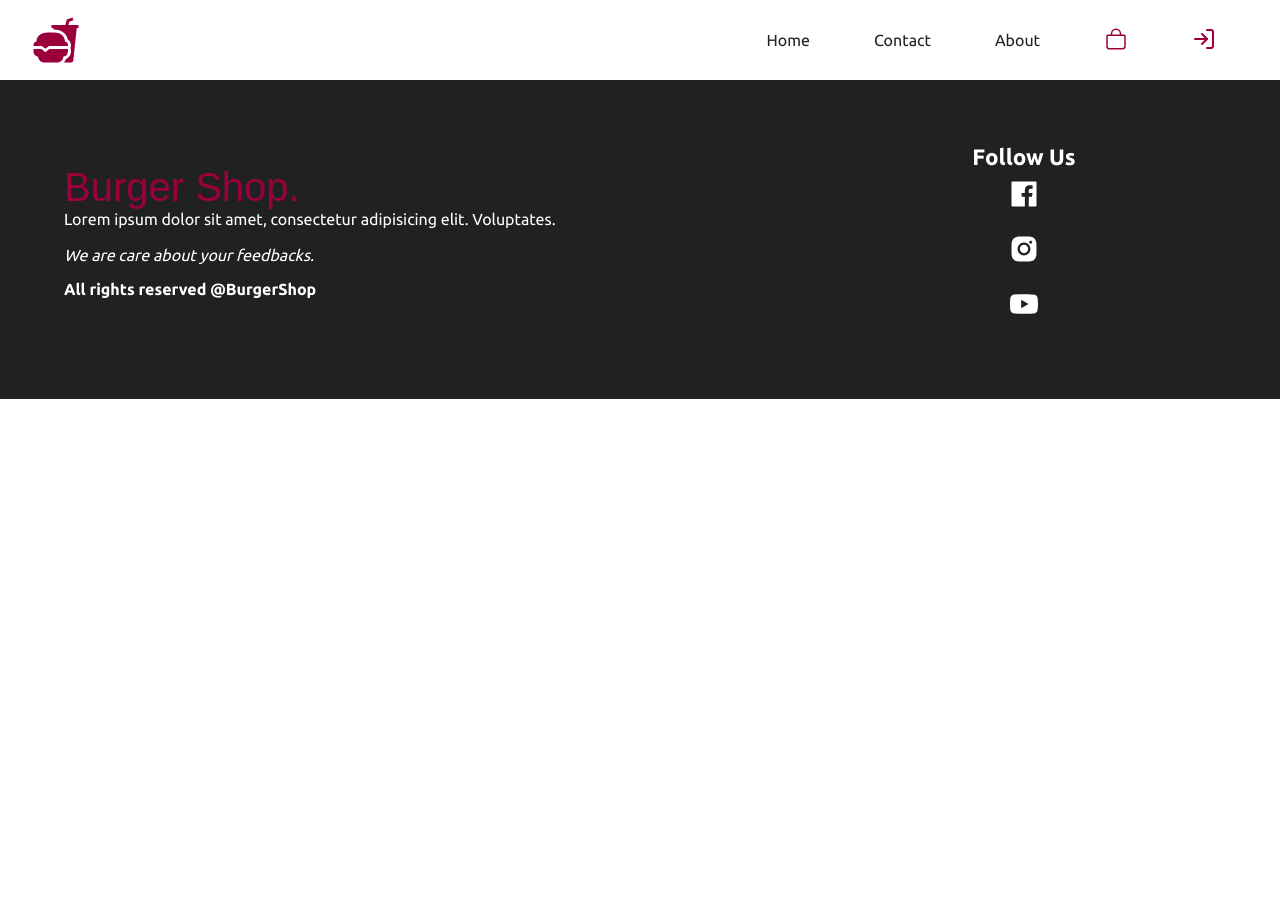
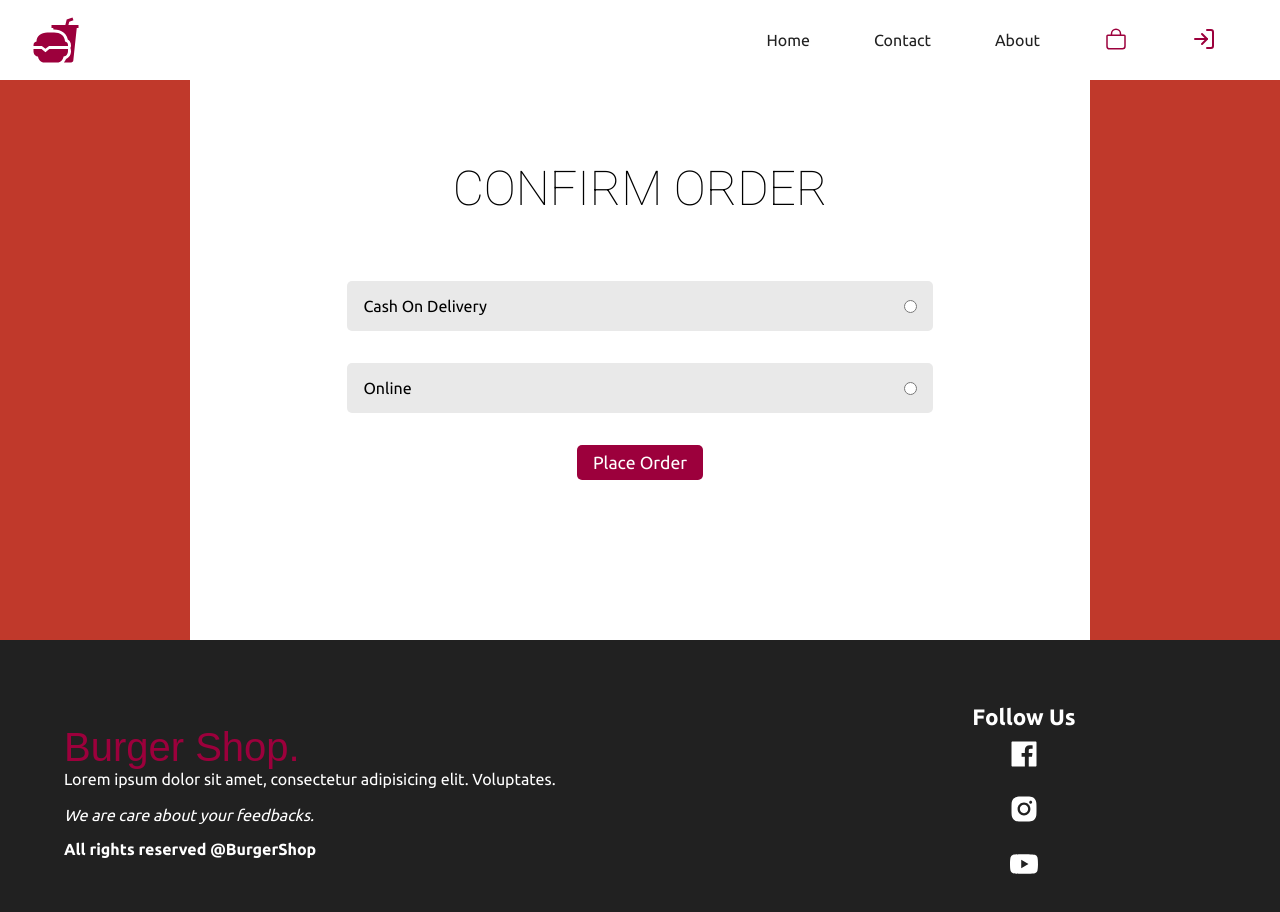
Before and after one commit to mohit838/BurgerShop-MERN, a React (Create React App) app in the folder client/: page /confirm-order in a window 1280 px wide. Shown: the top 912 px of the page. Before the commit the page ends 800 px from the top, so only its background shows below. Built offline with nearby package versions, Linux system fonts and the light colour scheme.

Commit message:
ConfirmOrder UI complete

```diff
--- a/client/src/App.js
+++ b/client/src/App.js
@@ -5,6 +5,7 @@
 import Contact from "./components/contact/Contact";
 import Cart from "./components/cart/Cart";
 import Shipping from "./components/cart/Shipping";
+import ConfirmOrder from "./components/cart/ConfirmOrder";
 import "./styles/app.scss";
 import "./styles/header.scss";
 import "./styles/home.scss";
@@ -14,6 +15,7 @@
 import "./styles/contact.scss";
 import "./styles/cart.scss";
 import "./styles/shipping.scss";
+import "./styles/confirmOrder.scss";
 
 function App() {
   return (
@@ -24,6 +26,7 @@
         <Route path="/contact" element={<Contact />} />
         <Route path="/cart" element={<Cart />} />
         <Route path="/shipping" element={<Shipping />} />
+        <Route path="/confirm-order" element={<ConfirmOrder />} />
       </Routes>
 
       {/* Footer */}
--- /dev/null
+++ b/client/src/components/cart/ConfirmOrder.jsx
@@ -0,0 +1,26 @@
+import React from "react";
+
+const ConfirmOrder = () => {
+  return (
+    <section className="confirmOrder">
+      <main>
+        <h1>Confirm Order</h1>
+
+        <form>
+          <div>
+            <label>Cash On Delivery</label>
+            <input type="radio" name="payment" />
+          </div>
+          <div>
+            <label>Online</label>
+            <input type="radio" name="payment" />
+          </div>
+
+          <button type="submit">Place Order</button>
+        </form>
+      </main>
+    </section>
+  );
+};
+
+export default ConfirmOrder;
--- /dev/null
+++ b/client/src/styles/confirmOrder.scss
@@ -0,0 +1,61 @@
+@import "colors";
+
+.confirmOrder {
+  background-color: $pink;
+  width: 100%;
+  height: 70vh;
+  > main {
+    height: 100%;
+    background-color: white;
+    max-width: 900px;
+    margin: auto;
+    padding: 2rem;
+
+    > h1 {
+      text-transform: uppercase;
+      text-align: center;
+      margin: 3rem;
+      font: 100 3rem "Roboto";
+    }
+
+    > form {
+      display: flex;
+      flex-direction: column;
+      align-items: center;
+
+      > div {
+        background-color: rgb(233, 233, 233);
+        margin: 1rem;
+        border-radius: 5px;
+        padding: 1rem;
+        width: 70%;
+        display: flex;
+        align-items: center;
+        justify-content: space-between;
+      }
+      > button {
+        background-color: $red;
+        color: white;
+        outline: none;
+        border: none;
+        padding: 0.5rem 1rem;
+        border-radius: 5px;
+        margin: 1rem;
+        text-align: center;
+        cursor: pointer;
+        font-size: 1.1rem;
+      }
+    }
+  }
+}
+
+@media screen and (max-width: 600px) {
+  .confirmOrder > main > form {
+    > div {
+      width: 100%;
+    }
+    > button {
+      width: 100%;
+    }
+  }
+}
```
